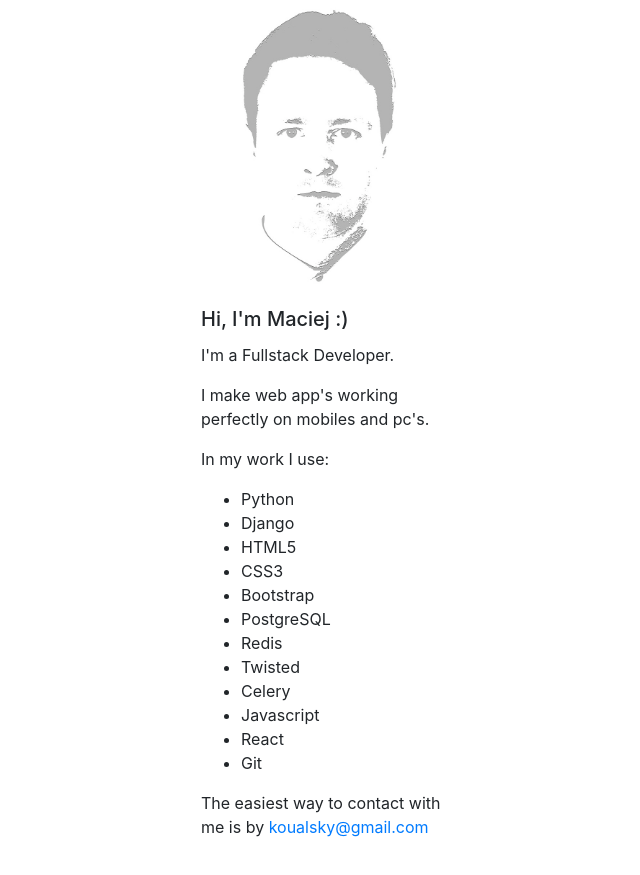
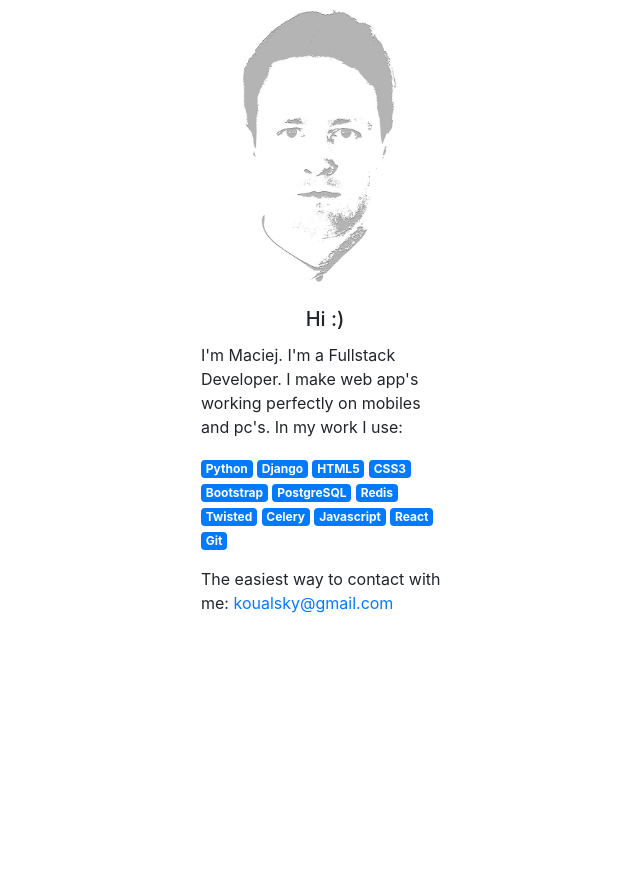
Before and after one commit to koualsky/portfolio, a Django app: page /about/ in a window 1280 px wide. Shown: the part 151-1026 px from the top of the page, without its empty margins (315-955 px from the left). After the commit the page ends 764 px from the top, so only its background shows below. Run offline with Django 3.2, Linux system fonts and the light colour scheme; some libraries are stand-ins or nearby versions.

Commit message:
Change 'about' page

```diff
--- a/sites/templates/sites/about.html
+++ b/sites/templates/sites/about.html
@@ -10,26 +10,26 @@
             <div class="card about border-0" style="width: 18rem;">
               <img src="{% static '/sites/me.jpg' %}" class="card-img-top" alt="...">
               <div class="card-body">
-                <h5 class="card-title">Hi, I'm Maciej :)</h5>
-                <p>I'm a Fullstack Developer.</p>
-                <p>I make web app's working perfectly on mobiles and pc's.</p>
-                <p>In my work I use:</p>
-                <ul>
-                    <li>Python</li>
-                    <li>Django</li>
-                    <li>HTML5</li>
-                    <li>CSS3</li>
-                    <li>Bootstrap</li>
-                    <li>PostgreSQL</li>
-                    <li>Redis</li>
-                    <li>Twisted</li>
-                    <li>Celery</li>
-                    <li>Javascript</li>
-                    <li>React</li>
-                    <li>Git</li>
-                </ul>
+                <h5 class="card-title text-center">Hi :)</h5>
+                <p>I'm Maciej. I'm a Fullstack Developer.
+                I make web app's working perfectly on mobiles and pc's.
+                In my work I use: </p>
 
-                <p>The easiest way to contact with me is by
+                <span class="badge badge-primary">Python</span>
+                <span class="badge badge-primary">Django</span>
+                <span class="badge badge-primary">HTML5</span>
+                <span class="badge badge-primary">CSS3</span>
+                <span class="badge badge-primary">Bootstrap</span>
+                <span class="badge badge-primary">PostgreSQL</span>
+                <span class="badge badge-primary">Redis</span>
+                <span class="badge badge-primary">Twisted</span>
+                <span class="badge badge-primary">Celery</span>
+                <span class="badge badge-primary">Javascript</span>
+                <span class="badge badge-primary">React</span>
+                <span class="badge badge-primary">Git</span>
+
+                <p></p>
+                <p>The easiest way to contact with me:
                 <a href="mailto:koualsky@gmail.com" class=""> koualsky@gmail.com</a></p>
               </div>
             </div>
--- a/sites/views.py
+++ b/sites/views.py
@@ -1,17 +1,16 @@
-from django.shortcuts import render
+from django.shortcuts import render, redirect
 
 
 def work(request):
-    text = 'One day, there will be so many pages...'
+    """
+    text = ''
     return render(request, 'sites/work.html', {'text': text})
+    """
+    return redirect('about')
 
 
 def about(request):
     return render(request, 'sites/about.html')
 
 
-
-
-
-
 # now add animate to logo...
```
